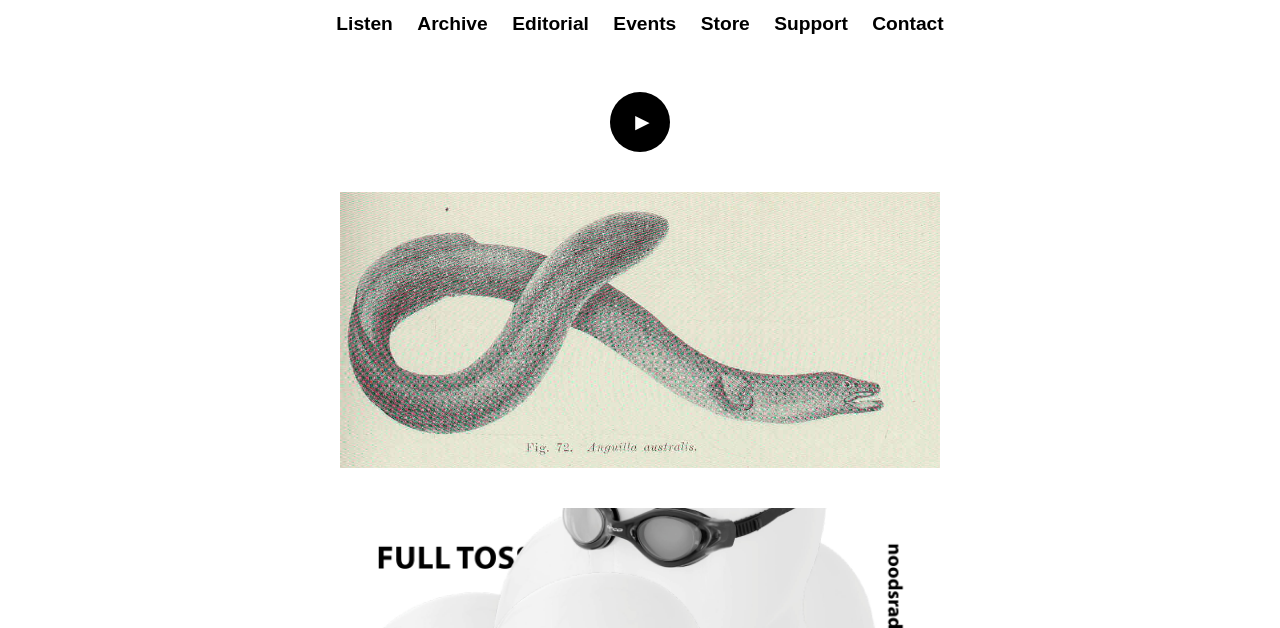
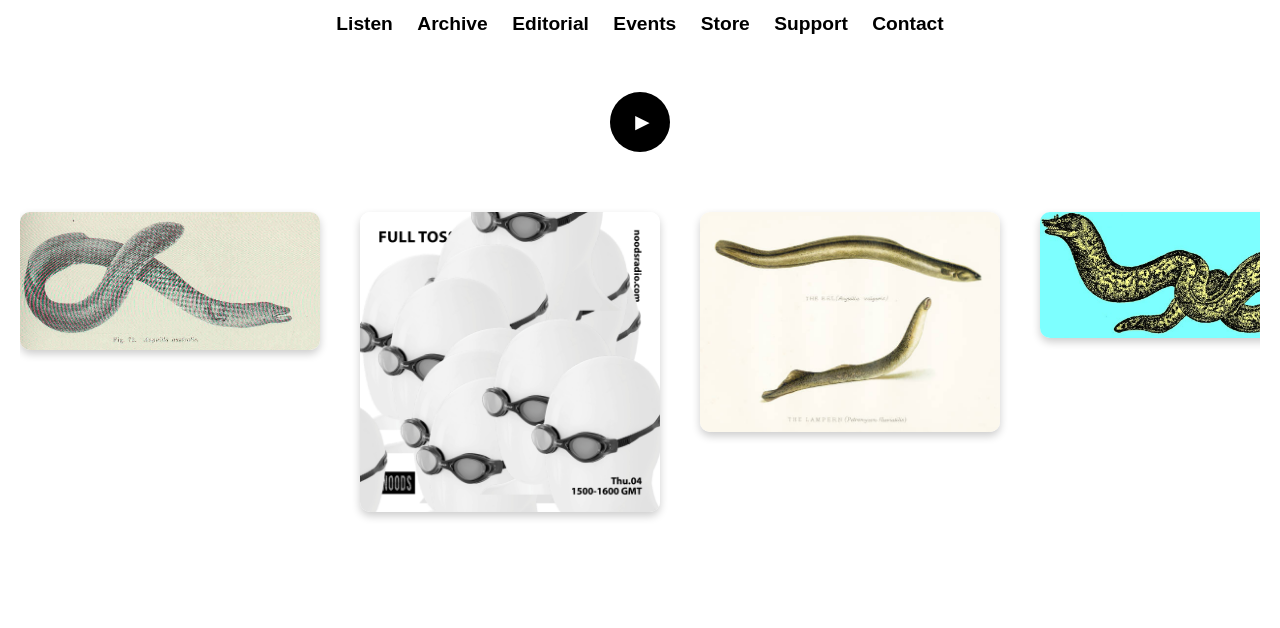
Before and after one commit to geowilso/eels, a plain HTML site: page index.html in a window 1280 px wide. Shown: the part 125-753 px from the top of the page. Drawn offline with Linux system fonts and the light colour scheme; a web font is replaced by a local one.

Commit message:
added more pics

```diff
--- a/index.html
+++ b/index.html
@@ -7,8 +7,6 @@
     <title>Eels</title>
     <!-- Link to external CSS file -->
     <link rel="stylesheet" href="style.css">
-    <!-- Import Kindersley Grand Arcade font -->
-    <link href="https://fonts.googleapis.com/css2?family=Kindersley+Grand+Arcade:wght@400;700&display=swap" rel="stylesheet">
 </head>
 <body>
     <!-- Header Section -->
@@ -34,41 +32,37 @@
             <!-- Custom Play Button -->
             <div id="play-button" class="play-button"></div>
             <!-- Hidden Audio Element -->
-            <audio id="radio-audio" src="https://eels.airtime.pro/yourstream" preload="none"></audio>
+            <audio id="radio-audio" src="http://eels.out.airtime.pro:8000/eels_a#.mp3" preload="none"></audio>
         </section>
 
         <!-- Gallery Section -->
         <section id="gallery" class="gallery-container">
             <div class="gallery-item">
                 <a href="https://soundcloud.com/samuelwunsche/sundayvibes" target="_blank">
-                    <img src="assets/Anguilla_australis.jpg" alt="Playback image 1" class="hover-play" data-soundcloud-url="https://w.soundcloud.com/player/?url=https%3A//api.soundcloud.com/tracks/268799947&color=%23ff5500&auto_play=true&hide_related=false&show_comments=true&show_user=true&show_reposts=false&show_teaser=true&visual=true">
+                    <img src="assets/Anguilla_australis.jpg" alt="Playback image 1" class="hover-play" data-soundcloud-url="https://api.soundcloud.com/tracks/268799947/stream?client_id=YOUR_CLIENT_ID">
                 </a>
             </div>
             <div class="gallery-item">
                 <a href="https://soundcloud.com/your-soundcloud-link2" target="_blank">
-                    <img src="assets/FULLTOSSTHU04.jpg" alt="Playback image 2" class="hover-play" data-soundcloud-url="https://w.soundcloud.com/player/?url=https%3A//api.soundcloud.com/tracks/268799947&color=%23ff5500&auto_play=true&hide_related=false&show_comments=true&show_user=true&show_reposts=false&show_teaser=true&visual=true">
+                    <img src="assets/FULLTOSSTHU04.jpg" alt="Playback image 2" class="hover-play" data-soundcloud-url="https://api.soundcloud.com/tracks/268799947/stream?client_id=YOUR_CLIENT_ID">
                 </a>
             </div>
             <div class="gallery-item">
                 <a href="https://soundcloud.com/your-soundcloud-link3" target="_blank">
-                    <img src="assets/istockphoto-1333825964-612x612.jpg" alt="Playback image 3" class="hover-play" data-soundcloud-url="https://w.soundcloud.com/player/?url=https%3A//api.soundcloud.com/tracks/268799947&color=%23ff5500&auto_play=true&hide_related=false&show_comments=true&show_user=true&show_reposts=false&show_teaser=true&visual=true">
+                    <img src="assets/istockphoto-1333825964-612x612.jpg" alt="Playback image 3" class="hover-play" data-soundcloud-url="https://api.soundcloud.com/tracks/268799947/stream?client_id=YOUR_CLIENT_ID">
                 </a>
             </div>
             <div class="gallery-item">
                 <a href="https://soundcloud.com/your-soundcloud-link4" target="_blank">
-                    <img src="assets/Muraena_helena.jpg" alt="Playback image 4" class="hover-play" data-soundcloud-url="https://w.soundcloud.com/player/?url=https%3A//api.soundcloud.com/tracks/268799947&color=%23ff5500&auto_play=true&hide_related=false&show_comments=true&show_user=true&show_reposts=false&show_teaser=true&visual=true">
+                    <img src="assets/Muraena_helena.jpg" alt="Playback image 4" class="hover-play" data-soundcloud-url="https://api.soundcloud.com/tracks/268799947/stream?client_id=YOUR_CLIENT_ID">
                 </a>
             </div>
             <!-- Add more gallery items as needed -->
         </section>
     </main>
 
-    <!-- Hidden iframe for SoundCloud player -->
-    <iframe id="soundcloud-player" width="100%" height="300" scrolling="no" frameborder="no" allow="autoplay" style="display:none;"></iframe>
-
-    <!-- JavaScript to handle the radio player and hover sound play -->
+    <!-- JavaScript to control the audio element and gallery hover effects -->
     <script>
-        // Radio play button control
         const playButton = document.getElementById('play-button');
         const radioAudio = document.getElementById('radio-audio');
 
@@ -78,27 +72,27 @@
             if (isPlaying) {
                 radioAudio.pause();
                 playButton.classList.remove('playing');
-                isPlaying = false;
             } else {
                 radioAudio.play();
                 playButton.classList.add('playing');
-                isPlaying = true;
             }
+            isPlaying = !isPlaying;
         });
 
         // SoundCloud hover play
         document.querySelectorAll('.hover-play').forEach(function (image) {
             image.addEventListener('mouseover', function () {
                 var soundCloudURL = image.getAttribute('data-soundcloud-url');
-                var iframe = document.getElementById('soundcloud-player');
-                iframe.src = soundCloudURL;
-                iframe.style.display = 'block';
+                var audio = new Audio(soundCloudURL);
+                audio.play();
+                image.audio = audio; // Store the audio object in the image element
             });
 
             image.addEventListener('mouseout', function () {
-                var iframe = document.getElementById('soundcloud-player');
-                iframe.src = "";
-                iframe.style.display = 'none';
+                if (image.audio) {
+                    image.audio.pause();
+                    image.audio = null; // Remove the audio object reference
+                }
             });
         });
     </script>
--- a/style.css
+++ b/style.css
@@ -1,4 +1,4 @@
-/* style.css */
+/* General Body Styling */
 body {
     font-family: 'Kindersley Grand Arcade', sans-serif;
     margin: 0;
@@ -6,6 +6,7 @@ body {
     line-height: 1.6;
 }
 
+/* Header Styling */
 header {
     position: relative;
     padding: 1rem;
@@ -59,7 +60,7 @@ main {
     text-align: center;
 }
 
-/* Custom play button style */
+/* Custom Play Button Styling */
 .play-button {
     width: 60px;
     height: 60px;
@@ -89,34 +90,42 @@ main {
     margin-left: 0;
 }
 
-#gallery {
+/* Horizontal Scrolling Gallery */
+.gallery-container {
     display: flex;
-    flex-direction: column;
-    align-items: center; /* Center gallery items horizontally */
+    overflow-x: auto; /* Enable horizontal scrolling */
+    padding: 20px 0;
+    justify-content: flex-start;
+    gap: 40px; /* Space between items */
+    scrollbar-width: thin; /* Thinner scrollbar for Firefox */
 }
 
+.gallery-container::-webkit-scrollbar {
+    height: 8px; /* Height for the horizontal scrollbar */
+}
+
+.gallery-container::-webkit-scrollbar-thumb {
+    background-color: #888; /* Color of the scrollbar thumb */
+    border-radius: 4px;
+}
+
+.gallery-container::-webkit-scrollbar-thumb:hover {
+    background-color: #555; /* Darker color on hover */
+}
 
 .gallery-item {
-    position: relative; /* Ensure gallery item is positioned relatively */
+    flex-shrink: 0; /* Prevent items from shrinking */
 }
 
 .gallery-item img {
-    max-width: 600px; /* Set a maximum width for all images */
-    width: 100%; /* Ensure images take up the full width of the container */
-    height: auto; /* Maintain aspect ratio */
+    max-width: 300px;
+    height: auto;
     display: block;
-    margin-bottom: 40px; /* Space between image and link */
-    transition: transform 0.3s ease; /* Apply transition for smooth effect */
-    transform-origin: center center; /* Transform from the center of the image */
-    z-index: 1; /* Keep image on top */
+    transition: transform 0.3s ease; /* Smooth scale on hover */
+    border-radius: 10px;
+    box-shadow: 0 4px 8px rgba(0, 0, 0, 0.2);
 }
 
 .gallery-item img:hover {
-    transform: scale(1.1); /* Enlarge by 10% on hover */
-    z-index: 2; /* Bring the hovered image in front */
+    transform: scale(1.1); /* Enlarge the image slightly on hover */
 }
-
-.gallery-item img:not(:hover) {
-    transform: scale(1); /* Reset scale when not hovering */
-    z-index: 1; /* Ensure it stays below the hovered image */
-}
```
Also changed, not shown: assets/Muraena_helena.jpg (renamed from assets/Muraena helena.jpg), assets/green.png (added), assets/hut.jpg (added), assets/mum.jpg (added).
